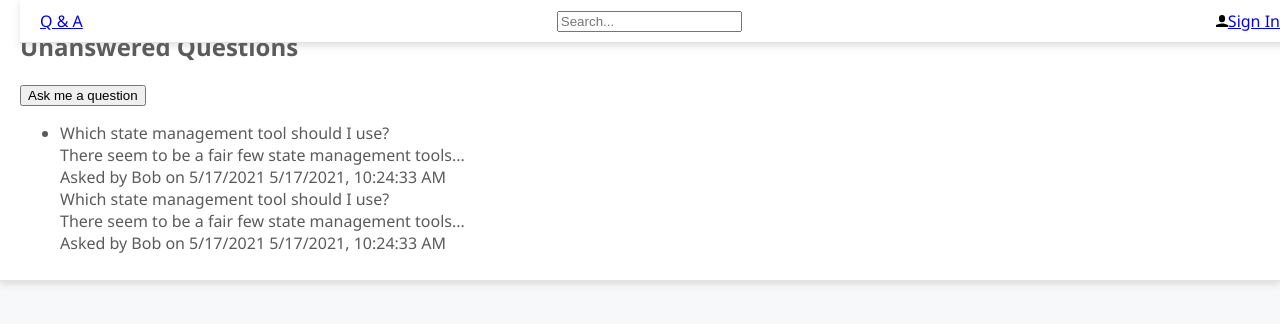
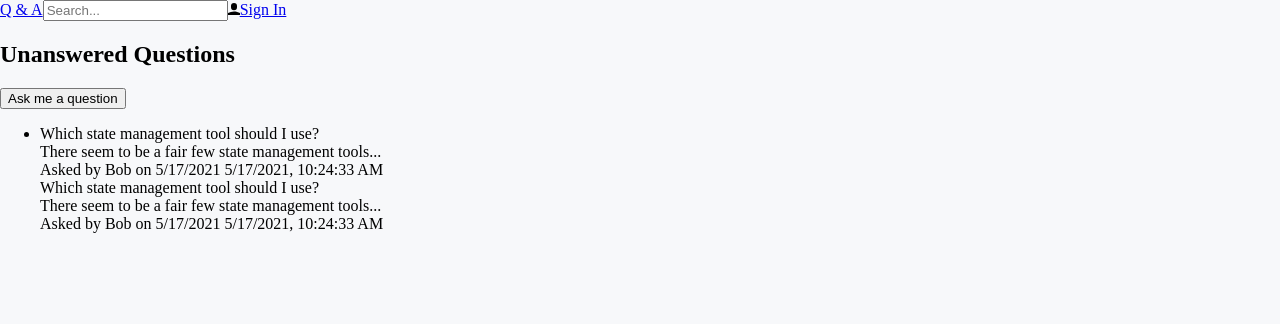
Before and after one commit to Flcable/Quest-and-Answer-App, a React (Create React App) app in the folder frontend/: page / in a window 1280 px wide. Shown: the top 324 px of the page. Built offline with nearby package versions, Linux system fonts and the light colour scheme.

Commit message:
Add more styling in Header

```diff
--- a/frontend/src/App.tsx
+++ b/frontend/src/App.tsx
@@ -1,11 +1,12 @@
 import React from 'react';
-import './App.css';
+import styles from './App.module.css';
 import { Header } from './Header';
 import { HomePage } from './HomePage';
 
+
 function App() {
   return (
-    <div className="container">
+    <div className="styles.container">
       <Header />
       <HomePage />
     </div>
--- a/frontend/src/Header.tsx
+++ b/frontend/src/Header.tsx
@@ -1,6 +1,6 @@
 import React from 'react';
 import { UserIcon } from './Icons';
-import './Header.css';
+import styles from './Header.module.css';
 
 
 export const Header = () => {
@@ -11,7 +11,7 @@
     };
 
     return(
-    <div className="container">
+    <div className="Header.module.container">
         <a href="./">Q & A</a>
         <input type="text" placeholder="Search..."
         onChange={handleSearchInputChange}
```
Also changed, not shown: frontend/src/App.module.css (renamed from frontend/src/App.css), frontend/src/Header.module.css (renamed from frontend/src/Header.css).
